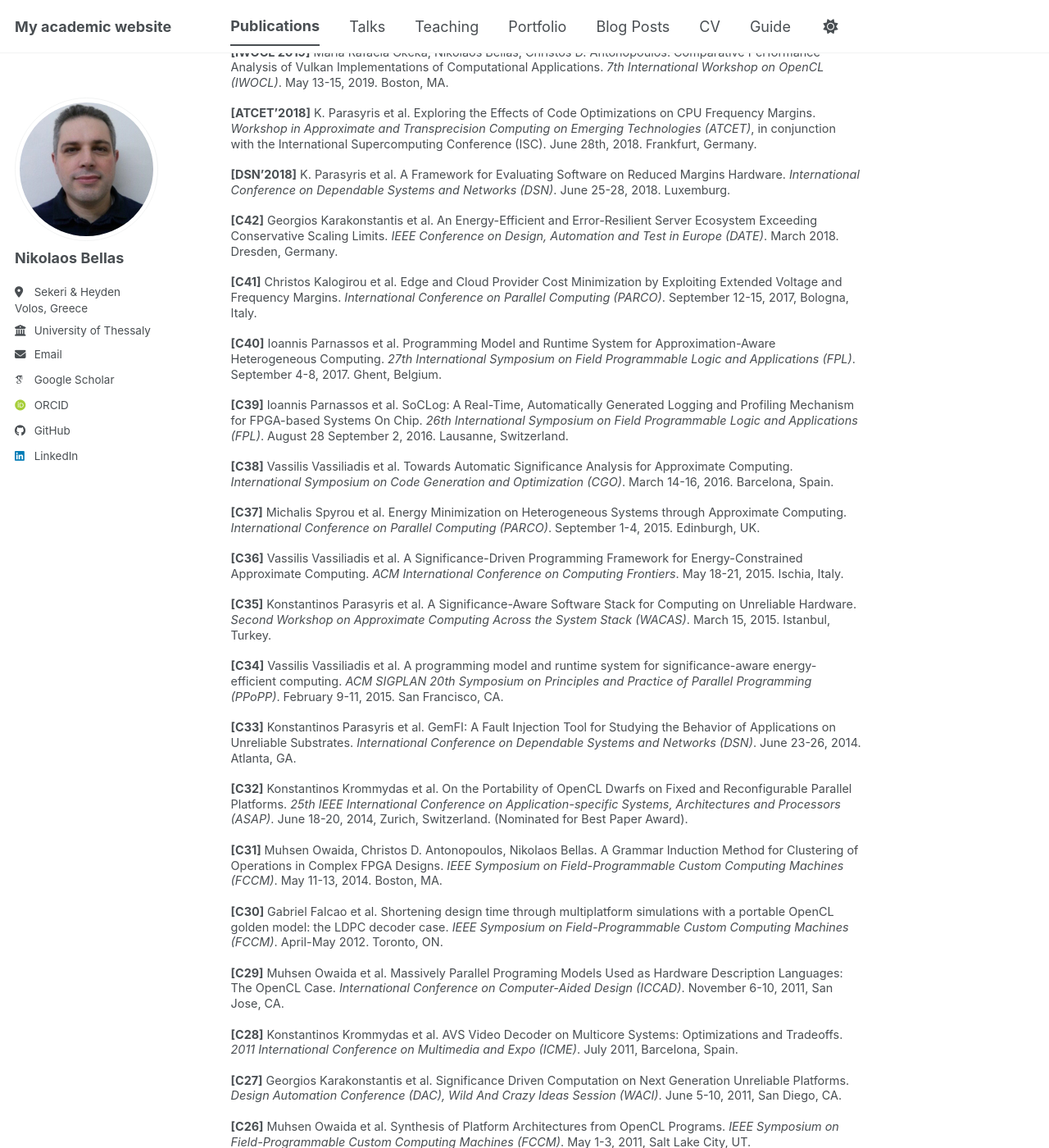
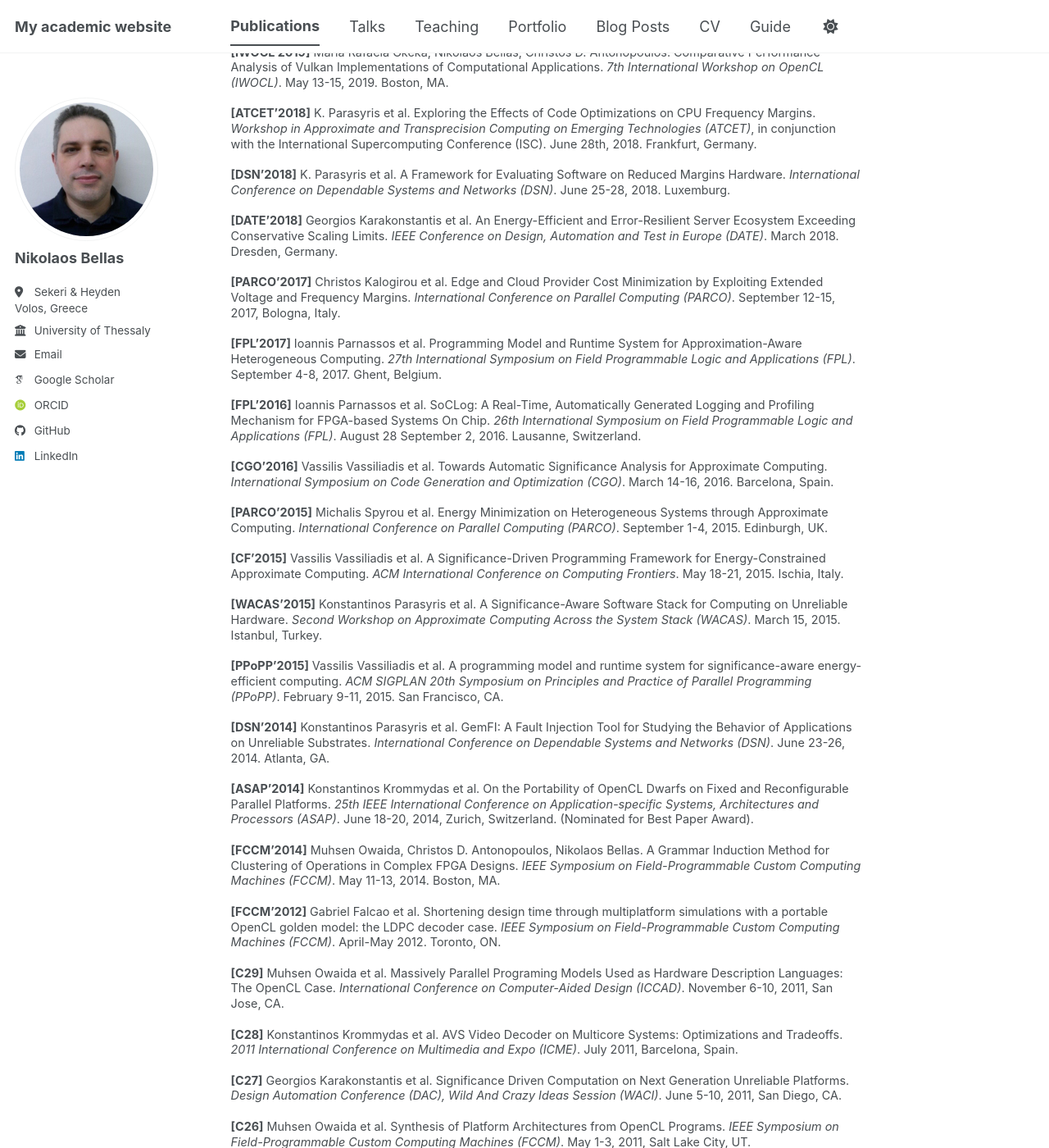
Before and after one commit to nbellas/nbellas.github.io, a Jekyll site: the page built from _publications/publications.md, in a window 1280 px wide and 1400 px high, scrolled down 2505 px. Shown: the whole window at 82% size. Built offline with Jekyll 4.4.1, drawn with Linux system fonts in a browser that asks for light colours; some web fonts are replaced; a script bundle is joined from its source files by our own code; library files that are not in the unit come from our copies.

Commit message:
Update publications.md

```diff
--- a/_publications/publications.md
+++ b/_publications/publications.md
@@ -80,31 +80,31 @@ Dynamic Undervolting to Improve Energy Efficiency on Multicore x86 CPUs. *IEEE T
 
 **[DSN'2018]** K. Parasyris et al. A Framework for Evaluating Software on Reduced Margins Hardware. *International Conference on Dependable Systems and Networks (DSN)*. June 25-28, 2018. Luxemburg.
 
-**[C42]** Georgios Karakonstantis et al. An Energy-Efficient and Error-Resilient Server Ecosystem Exceeding Conservative Scaling Limits. *IEEE Conference on Design, Automation and Test in Europe (DATE)*. March 2018. Dresden, Germany.
+**[DATE'2018]** Georgios Karakonstantis et al. An Energy-Efficient and Error-Resilient Server Ecosystem Exceeding Conservative Scaling Limits. *IEEE Conference on Design, Automation and Test in Europe (DATE)*. March 2018. Dresden, Germany.
 
-**[C41]** Christos Kalogirou et al. Edge and Cloud Provider Cost Minimization by Exploiting Extended Voltage and Frequency Margins. *International Conference on Parallel Computing (PARCO)*. September 12-15, 2017, Bologna, Italy.
+**[PARCO'2017]** Christos Kalogirou et al. Edge and Cloud Provider Cost Minimization by Exploiting Extended Voltage and Frequency Margins. *International Conference on Parallel Computing (PARCO)*. September 12-15, 2017, Bologna, Italy.
 
-**[C40]** Ioannis Parnassos et al. Programming Model and Runtime System for Approximation-Aware Heterogeneous Computing. *27th International Symposium on Field Programmable Logic and Applications (FPL)*. September 4-8, 2017. Ghent, Belgium.
+**[FPL'2017]** Ioannis Parnassos et al. Programming Model and Runtime System for Approximation-Aware Heterogeneous Computing. *27th International Symposium on Field Programmable Logic and Applications (FPL)*. September 4-8, 2017. Ghent, Belgium.
 
-**[C39]** Ioannis Parnassos et al. SoCLog: A Real-Time, Automatically Generated Logging and Profiling Mechanism for FPGA-based Systems On Chip. *26th International Symposium on Field Programmable Logic and Applications (FPL)*. August 28 September 2, 2016. Lausanne, Switzerland.
+**[FPL'2016]** Ioannis Parnassos et al. SoCLog: A Real-Time, Automatically Generated Logging and Profiling Mechanism for FPGA-based Systems On Chip. *26th International Symposium on Field Programmable Logic and Applications (FPL)*. August 28 September 2, 2016. Lausanne, Switzerland.
 
-**[C38]** Vassilis Vassiliadis et al. Towards Automatic Significance Analysis for Approximate Computing. *International Symposium on Code Generation and Optimization (CGO)*. March 14-16, 2016. Barcelona, Spain.
+**[CGO'2016]** Vassilis Vassiliadis et al. Towards Automatic Significance Analysis for Approximate Computing. *International Symposium on Code Generation and Optimization (CGO)*. March 14-16, 2016. Barcelona, Spain.
 
-**[C37]** Michalis Spyrou et al. Energy Minimization on Heterogeneous Systems through Approximate Computing. *International Conference on Parallel Computing (PARCO)*. September 1-4, 2015. Edinburgh, UK.
+**[PARCO'2015]** Michalis Spyrou et al. Energy Minimization on Heterogeneous Systems through Approximate Computing. *International Conference on Parallel Computing (PARCO)*. September 1-4, 2015. Edinburgh, UK.
 
-**[C36]** Vassilis Vassiliadis et al. A Significance-Driven Programming Framework for Energy-Constrained Approximate Computing. *ACM International Conference on Computing Frontiers*. May 18-21, 2015. Ischia, Italy.
+**[CF'2015]** Vassilis Vassiliadis et al. A Significance-Driven Programming Framework for Energy-Constrained Approximate Computing. *ACM International Conference on Computing Frontiers*. May 18-21, 2015. Ischia, Italy.
 
-**[C35]** Konstantinos Parasyris et al. A Significance-Aware Software Stack for Computing on Unreliable Hardware. *Second Workshop on Approximate Computing Across the System Stack (WACAS)*. March 15, 2015. Istanbul, Turkey.
+**[WACAS'2015]** Konstantinos Parasyris et al. A Significance-Aware Software Stack for Computing on Unreliable Hardware. *Second Workshop on Approximate Computing Across the System Stack (WACAS)*. March 15, 2015. Istanbul, Turkey.
 
-**[C34]** Vassilis Vassiliadis et al. A programming model and runtime system for significance-aware energy-efficient computing. *ACM SIGPLAN 20th Symposium on Principles and Practice of Parallel Programming (PPoPP)*. February 9-11, 2015. San Francisco, CA.
+**[PPoPP'2015]** Vassilis Vassiliadis et al. A programming model and runtime system for significance-aware energy-efficient computing. *ACM SIGPLAN 20th Symposium on Principles and Practice of Parallel Programming (PPoPP)*. February 9-11, 2015. San Francisco, CA.
 
-**[C33]** Konstantinos Parasyris et al. GemFI: A Fault Injection Tool for Studying the Behavior of Applications on Unreliable Substrates. *International Conference on Dependable Systems and Networks (DSN)*. June 23-26, 2014. Atlanta, GA.
+**[DSN'2014]** Konstantinos Parasyris et al. GemFI: A Fault Injection Tool for Studying the Behavior of Applications on Unreliable Substrates. *International Conference on Dependable Systems and Networks (DSN)*. June 23-26, 2014. Atlanta, GA.
 
-**[C32]** Konstantinos Krommydas et al. On the Portability of OpenCL Dwarfs on Fixed and Reconfigurable Parallel Platforms. *25th IEEE International Conference on Application-specific Systems, Architectures and Processors (ASAP)*. June 18-20, 2014, Zurich, Switzerland. (Nominated for Best Paper Award).
+**[ASAP'2014]** Konstantinos Krommydas et al. On the Portability of OpenCL Dwarfs on Fixed and Reconfigurable Parallel Platforms. *25th IEEE International Conference on Application-specific Systems, Architectures and Processors (ASAP)*. June 18-20, 2014, Zurich, Switzerland. (Nominated for Best Paper Award).
 
-**[C31]** Muhsen Owaida, Christos D. Antonopoulos, Nikolaos Bellas. A Grammar Induction Method for Clustering of Operations in Complex FPGA Designs. *IEEE Symposium on Field-Programmable Custom Computing Machines (FCCM)*. May 11-13, 2014. Boston, MA.
+**[FCCM'2014]** Muhsen Owaida, Christos D. Antonopoulos, Nikolaos Bellas. A Grammar Induction Method for Clustering of Operations in Complex FPGA Designs. *IEEE Symposium on Field-Programmable Custom Computing Machines (FCCM)*. May 11-13, 2014. Boston, MA.
 
-**[C30]** Gabriel Falcao et al. Shortening design time through multiplatform simulations with a portable OpenCL golden model: the LDPC decoder case. *IEEE Symposium on Field-Programmable Custom Computing Machines (FCCM)*. April-May 2012. Toronto, ON.
+**[FCCM'2012]** Gabriel Falcao et al. Shortening design time through multiplatform simulations with a portable OpenCL golden model: the LDPC decoder case. *IEEE Symposium on Field-Programmable Custom Computing Machines (FCCM)*. April-May 2012. Toronto, ON.
 
 **[C29]** Muhsen Owaida et al. Massively Parallel Programing Models Used as Hardware Description Languages: The OpenCL Case. *International Conference on Computer-Aided Design (ICCAD)*. November 6-10, 2011, San Jose, CA.
 
```
